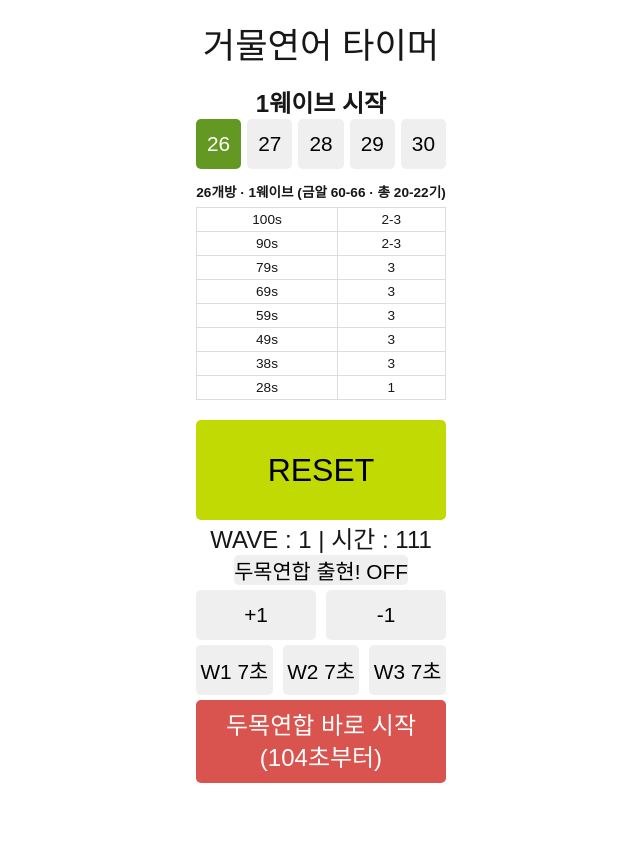
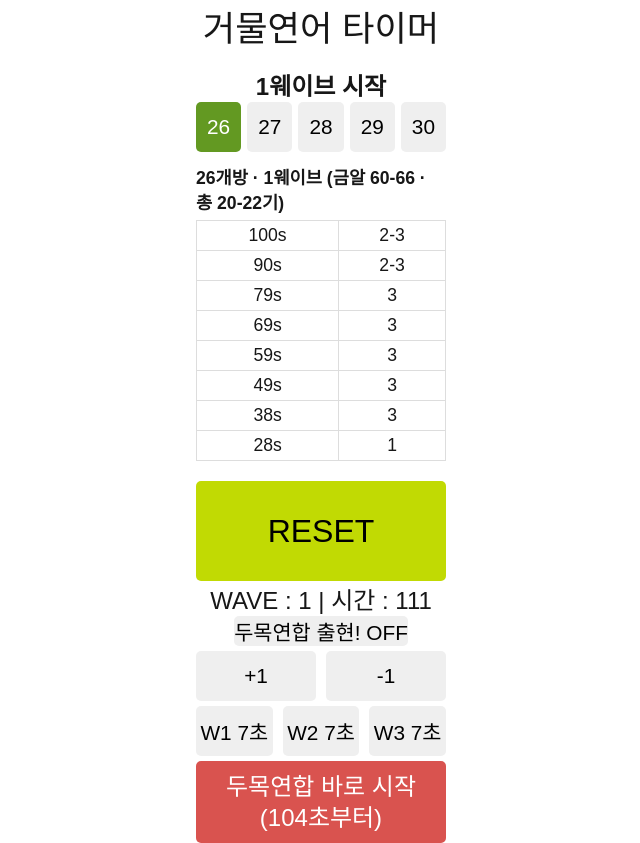
Before and after one commit to poyopoyo32/salmonrun-timer, a Next.js app: page / in a window 1280 px wide. Both pictures are taken after a click on the button "START". Shown: the whole page, without its empty margins (319-959 px from the left). Before the commit the page ends 800 px from the top, so only its background shows below. Built offline with nearby package versions, Linux system fonts and the light colour scheme.

Commit message:
글자 더 크게 조정

```diff
--- a/component/spawnTable/spawnTable.module.css
+++ b/component/spawnTable/spawnTable.module.css
@@ -1,6 +1,6 @@
 .container {
   margin-top: 12px;
-  font-size: 0.85rem;
+  font-size: 1.1rem;
 }
 
 .vp {
```
